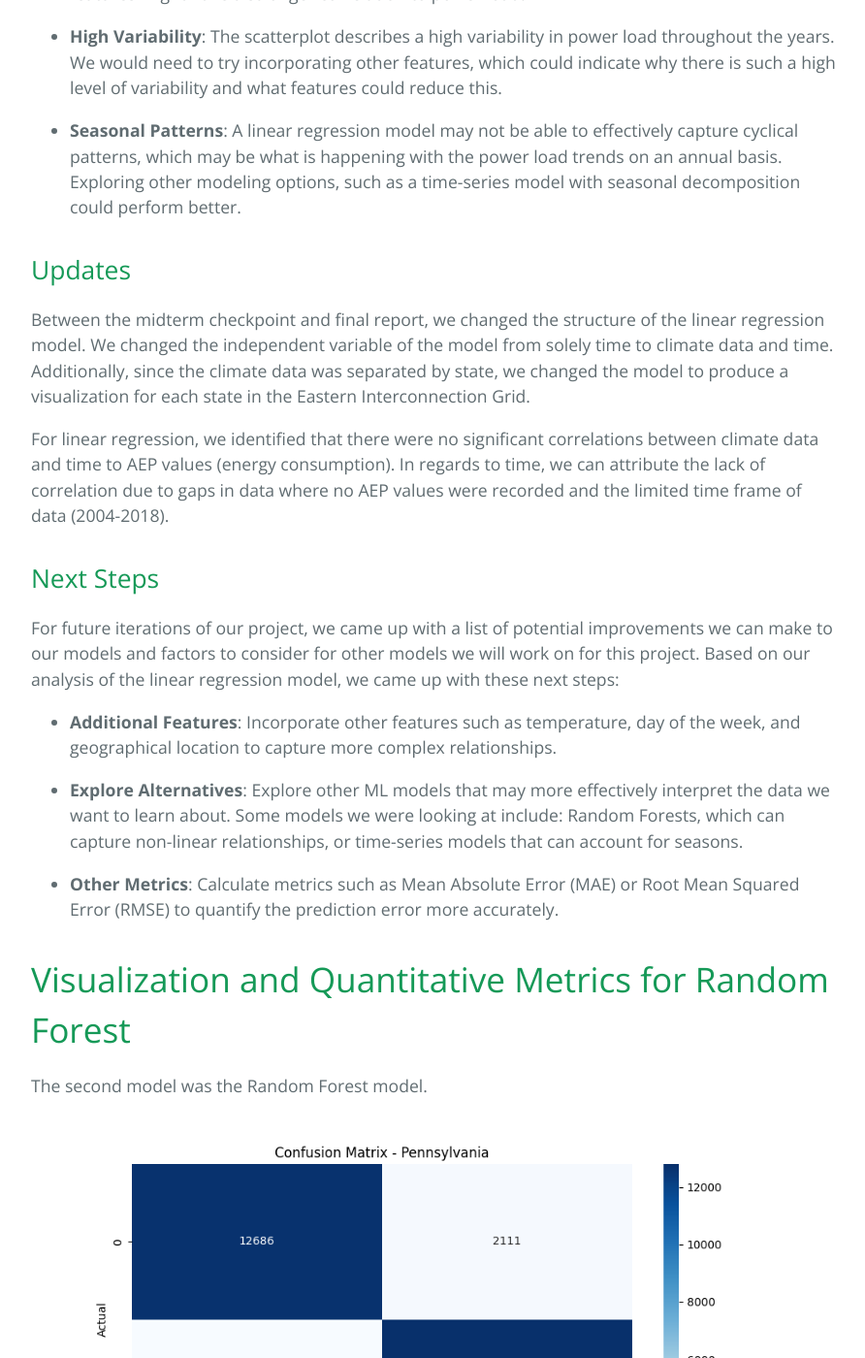
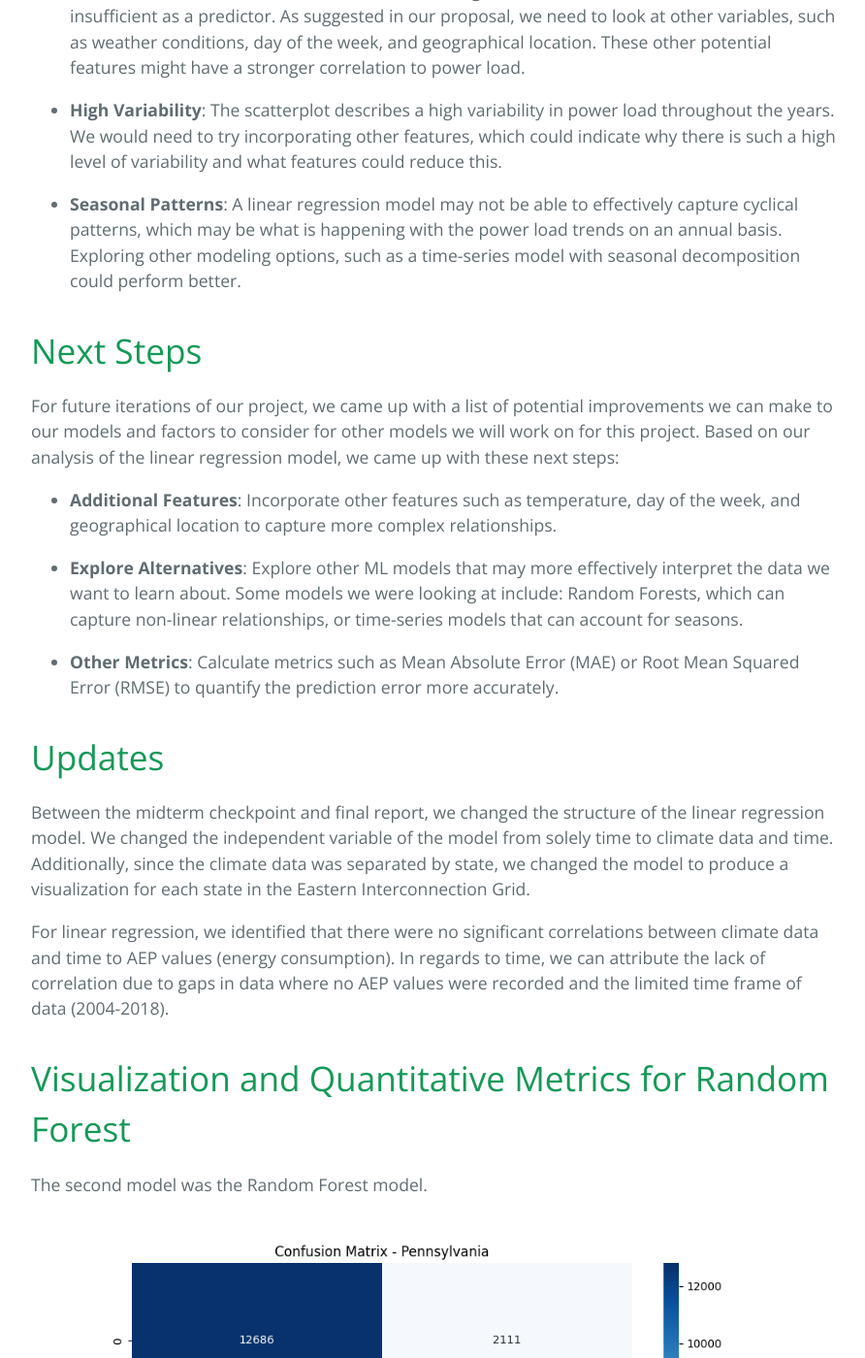
Before and after one commit to tanner-iley/4641-Eco, a Jekyll site: the page built from index.md, in a window 1280 px wide and 1400 px high, scrolled down 4990 px. Shown: the whole window at 97% size, without its empty margins (192-1084 px from the left). Built offline with Jekyll 4.4.1, drawn with Linux system fonts in a browser that asks for light colours; our own code applies the rules of GitHub Pages for plain Markdown files; some of the changed lines change nothing that is shown; some of the changed text lies outside the part shown.

Commit message:
Update index.md

```diff
--- a/index.md
+++ b/index.md
@@ -65,21 +65,23 @@
 
 For pre-processing, we chose to clean and normalize the data. Cleaning helps remove inconsistencies, outliers, or missing values that could lead to misleading insights, while normalization scales the data into a consistent range, making it easier for machine learning algorithms to converge and improve accuracy. Our goal with these steps was to feed accurate data effectively into the model for results that are easy to interpret.
 
-# Visualization and Quantitative Metrics for Linear Regression
+## Linear Regression
+
+# Visualization and Quantitative Metrics
 
 The first model we chose to implement was the linear regression model. We decided to implement this model as it would give us better understanding of how different factors could connect to energy use. Linear Regression gives a better idea on what trends occur in our data. The visualization created from this implementation was a scatter plot, which showcases the relationship between time elapsed (independent variable) to the power load in MW (dependent variable). The points on the scatterplot represent the preprocessed data of 14 years worth of hourly measurements in the Eastern Interconnection grid. The green linear regression fit line is seen as having a slight negative linear progression. As described in our code, we calculated the correlation coefficient, which is also displayed on our visual as -0.18. This statistic suggests that the relationship between power load and time elapsed is a negative weak correlation.
 
-### Midterm Checkpoint Visualization
+# Midterm Checkpoint Visualization
 
 ![RegressionImage](./graphs/RegressionImage.jpg)
 
-### Final Visualization
+# Final Visualization
 
 ![RegressionImageFinal](./graphs/linearRegression/linearRegression_Pennsylvania.png)
 
 [Link to Linear Regression Visualizations](./linearRegression_images.md)
 
-## Analysis
+# Analysis
 
 **Correlation**: -0.18 as the correlation coefficient suggests a weak negative relationship between the two variables, time and power load. This means that there is no strong evidence to imply that over time there was a slight decrease in power load in the duration of the 14 years.
 
@@ -93,14 +95,7 @@
 
 - **Seasonal Patterns**: A linear regression model may not be able to effectively capture cyclical patterns, which may be what is happening with the power load trends on an annual basis. Exploring other modeling options, such as a time-series model with seasonal decomposition could perform better.
 
-
-## Updates
-
-Between the midterm checkpoint and final report, we changed the structure of the linear regression model. We changed the independent variable of the model from solely time to climate data and time. Additionally, since the climate data was separated by state, we changed the model to produce a visualization for each state in the Eastern Interconnection Grid.
-
-For linear regression, we identified that there were no significant correlations between climate data and time to AEP values (energy consumption). In regards to time, we can attribute the lack of correlation due to gaps in data where no AEP values were recorded and the limited time frame of data (2004-2018).
-
-## Next Steps
+# Next Steps
 
 For future iterations of our project, we came up with a list of potential improvements we can make to our models and factors to consider for other models we will work on for this project. Based on our analysis of the linear regression model, we came up with these next steps:
 
@@ -109,6 +104,13 @@
 - **Explore Alternatives**: Explore other ML models that may more effectively interpret the data we want to learn about. Some models we were looking at include: Random Forests, which can capture non-linear relationships, or time-series models that can account for seasons.
 
 - **Other Metrics**: Calculate metrics such as Mean Absolute Error (MAE) or Root Mean Squared Error (RMSE) to quantify the prediction error more accurately.
+
+# Updates
+
+Between the midterm checkpoint and final report, we changed the structure of the linear regression model. We changed the independent variable of the model from solely time to climate data and time. Additionally, since the climate data was separated by state, we changed the model to produce a visualization for each state in the Eastern Interconnection Grid.
+
+For linear regression, we identified that there were no significant correlations between climate data and time to AEP values (energy consumption). In regards to time, we can attribute the lack of correlation due to gaps in data where no AEP values were recorded and the limited time frame of data (2004-2018).
+
 
 # Visualization and Quantitative Metrics for Random Forest
 
```
